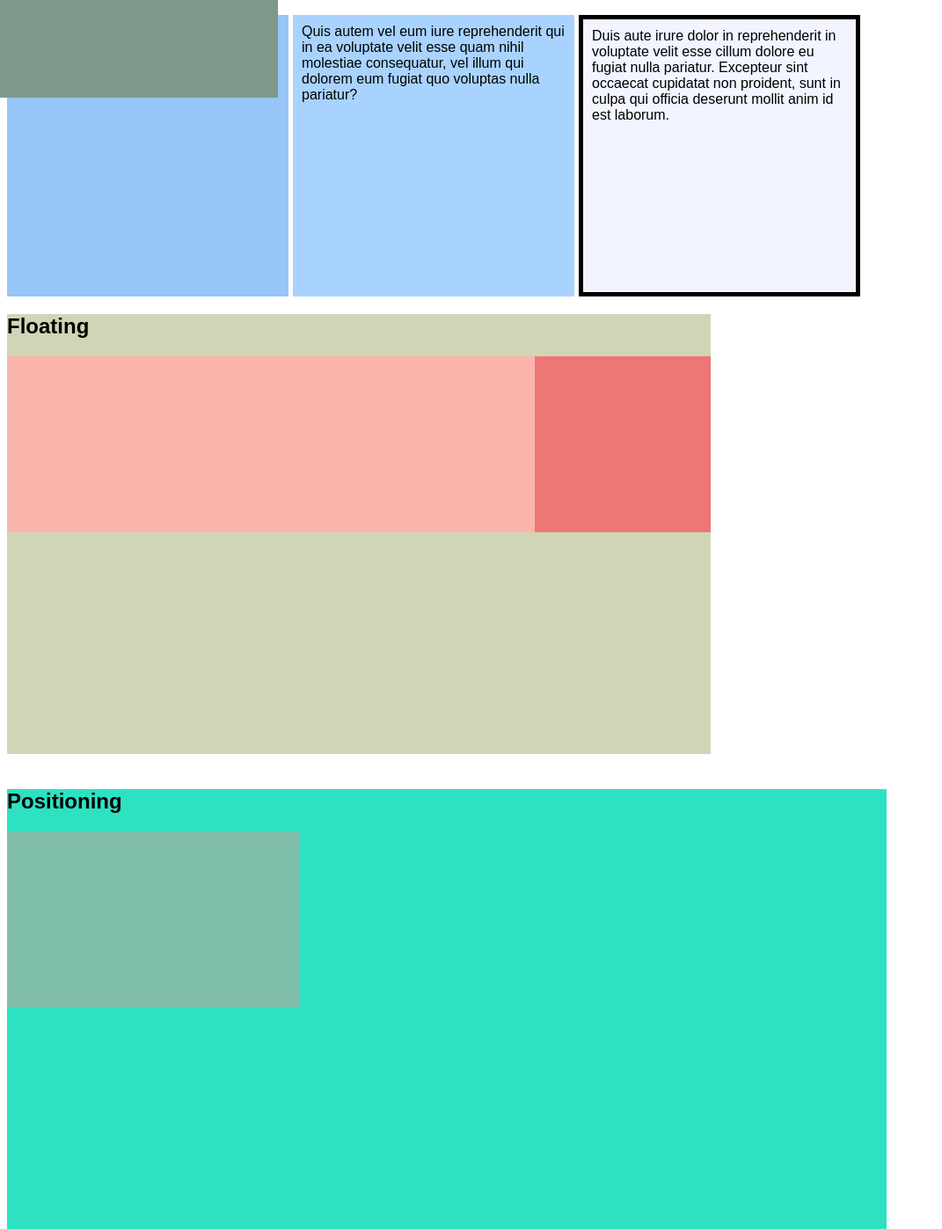
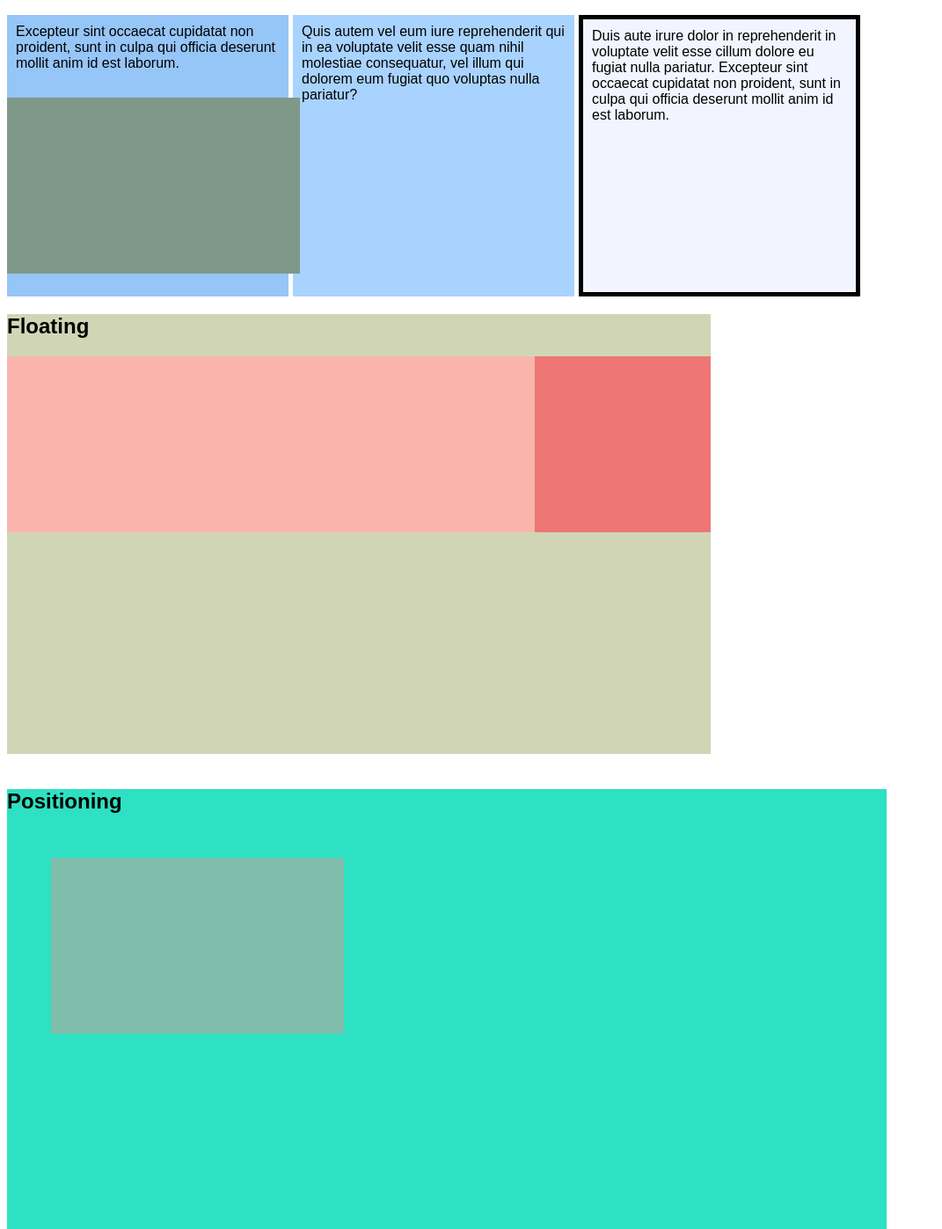
Before and after one commit to atgeorge2/excercise5, a plain HTML site: page index.html in a window 1280 px wide. Shown: the part 239-1636 px from the top of the page at 88% size, without its empty margins (0-1071 px from the left). Drawn offline with Linux system fonts and the light colour scheme.

Commit message:
adjusted positioning

```diff
--- a/index.html
+++ b/index.html
@@ -93,15 +93,16 @@
       height: 200px;
       background-color: #7FBEAB;
       position: relative;
+      margin-left: 50px;
+      margin-top: 50px;
     }
 
     #blockH {
       width: 333px;
       height: 200px;
       background-color: #7E998A;
-      margin-left: 333px;
-      left: -350px;
-      top: 150px;
+      left: 8px;
+      top: 350px;
       position: fixed;
     }
   </style>
```
